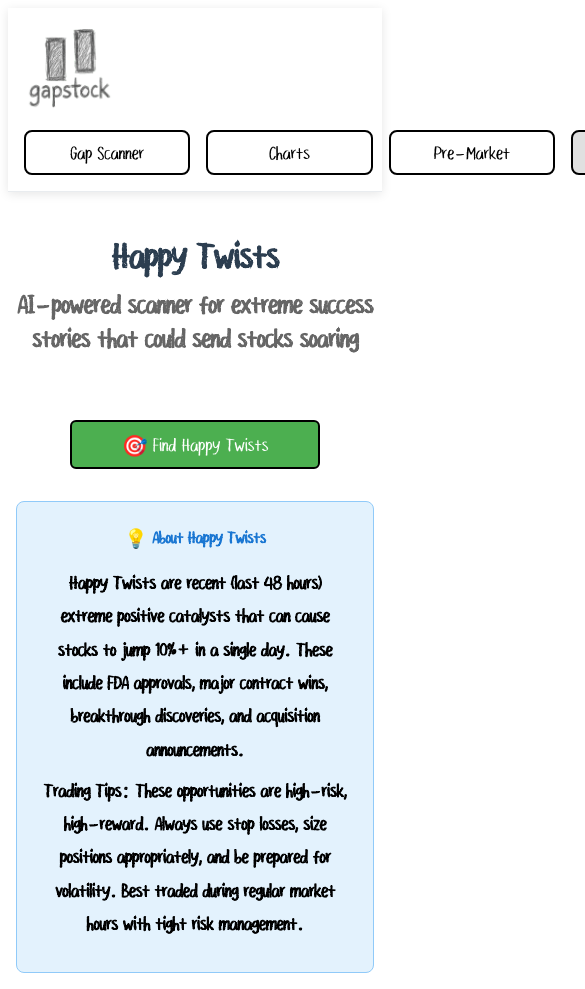
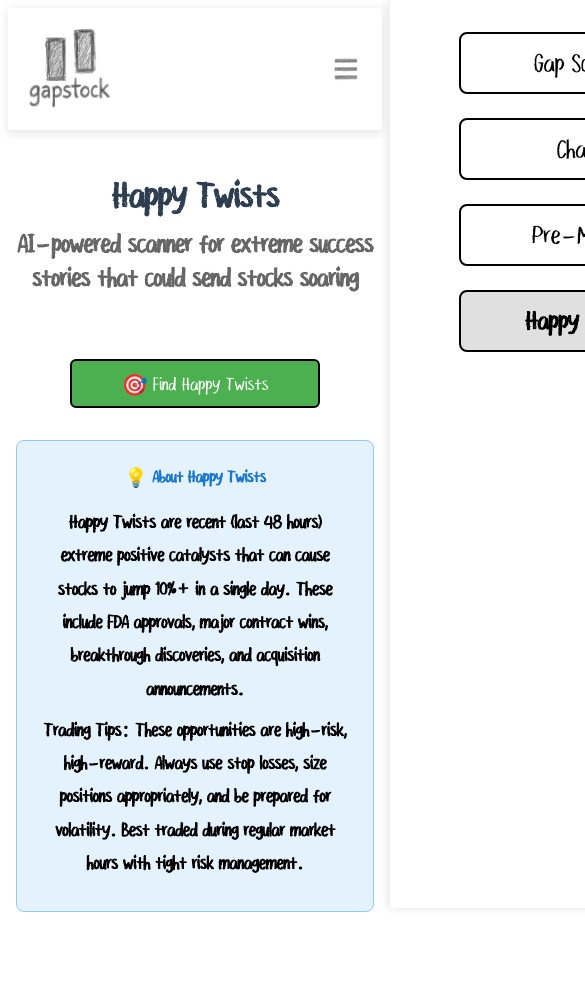
Before and after one commit to NirShihor/stockshower_new, a React (Create React App) app in the folder client/: page /happy-twists in a window 390 px wide. Shown: the top 989 px of the page, 585 px wide, since content can reach past the window. After the commit the page ends 928 px from the top, so only its background shows below. Built offline with nearby package versions, Linux system fonts and the light colour scheme; what chartjs-chart-financial would draw is missing.

Commit message:
happy twists improved

```diff
--- a/client/src/App.css
+++ b/client/src/App.css
@@ -19,6 +19,7 @@
   box-shadow: 0 2px 10px rgba(0, 0, 0, 0.1);
   margin-bottom: 0;
   border-bottom: 1px solid #e9ecef;
+  position: relative;
 }
 
 .nav-brand {
@@ -70,6 +71,44 @@
   border-color: black;
   color: black;
   font-weight: 600;
+}
+
+/* Hamburger Menu Styles */
+.hamburger-menu {
+  display: none;
+  background: none;
+  border: none;
+  font-size: 2rem;
+  cursor: pointer;
+  padding: 0.5rem;
+  color: black;
+}
+
+.hamburger-icon {
+  display: block;
+  transition: transform 0.3s ease;
+}
+
+.hamburger-close {
+  display: block;
+  transition: transform 0.3s ease;
+}
+
+.hamburger-close {
+  font-size: 1.8rem;
+  font-weight: bold;
+}
+
+/* Mobile Navigation Overlay */
+.nav-overlay {
+  position: fixed;
+  top: 0;
+  left: 0;
+  right: 0;
+  bottom: 0;
+  background: rgba(0, 0, 0, 0.5);
+  z-index: 998;
+  display: none;
 }
 
 /* Page Headers */
@@ -129,22 +168,66 @@
   margin-left: 2px;
 }
 
+/* Happy Twists card buttons for large screens */
+.happy-twists-card-button {
+  width: 50% !important;
+  min-width: 120px !important;
+  max-width: 180px !important;
+  font-size: 1.1rem !important;
+  padding: 0.4rem 0.8rem !important;
+  margin: 0 auto !important;
+}
+
 /* Responsive Design */
 @media (max-width: 768px) {
   .navigation {
-    flex-direction: column;
-    gap: 1rem;
+    flex-direction: row;
+    justify-content: space-between;
+    align-items: center;
     padding: 1rem;
-    align-items: flex-start;
   }
 
   .nav-brand {
-    align-self: flex-start;
+    flex: 1;
   }
 
+  /* Show hamburger menu on mobile */
+  .hamburger-menu {
+    display: block;
+  }
+
+  /* Hide nav links by default on mobile */
   .nav-links {
+    position: fixed;
+    top: 0;
+    right: -100%;
+    width: 100vw;
+    height: 100vh;
+    background: white;
+    box-shadow: -2px 0 10px rgba(0, 0, 0, 0.1);
+    z-index: 999;
+    padding: 2rem 0;
+    flex-direction: column;
+    justify-content: flex-start;
+    align-items: center;
     gap: 1rem;
-    align-self: flex-start;
+    transition: right 0.3s ease;
+  }
+
+  /* Show nav links when menu is open */
+  .nav-links-open {
+    right: 0;
+  }
+
+  /* Show overlay when menu is open */
+  .nav-overlay {
+    display: block !important;
+  }
+
+  .nav-link {
+    width: 200px;
+    text-align: center;
+    margin-bottom: 0.5rem;
   }
 
   .main-content {
@@ -753,20 +836,6 @@
     padding: 0.6rem 1rem !important;
   }
 
-  .nav-links {
-    flex-direction: row;
-    justify-content: space-evenly;
-    gap: 1rem;
-    width: 100%;
-  }
-
-  .nav-link {
-    font-size: 1.3rem;
-    padding: 0.5rem 0.7rem;
-    flex: 1;
-    text-align: center;
-    max-width: 110px;
-  }
 
   .tab-button {
     font-size: 1.4rem;
@@ -890,6 +959,7 @@
     max-width: 240px !important;
     font-size: 1.2rem !important;
     padding: 0.5rem 0.8rem !important;
+    margin: 0 auto !important;
   }
 
   /* Fix stock card detail rows on narrow screens */
--- a/client/src/components/Navigation.tsx
+++ b/client/src/components/Navigation.tsx
@@ -1,40 +1,76 @@
-import React from 'react';
+import React, { useState } from 'react';
 import { Link, useLocation } from 'react-router-dom';
 
 const Navigation: React.FC = () => {
   const location = useLocation();
+  const [isMenuOpen, setIsMenuOpen] = useState(false);
+
+  const toggleMenu = () => {
+    setIsMenuOpen(!isMenuOpen);
+  };
+
+  const closeMenu = () => {
+    setIsMenuOpen(false);
+  };
 
   return (
     <nav className="navigation">
       <div className="nav-brand">
         <img src="/gapstock_logo_pencil_scatchy.png" alt="gapstock logo" className="nav-logo" />
       </div>
-      <div className="nav-links">
+
+      {/* Hamburger Menu Button */}
+      <button
+        className="hamburger-menu"
+        onClick={toggleMenu}
+        aria-label="Toggle navigation menu"
+      >
+        {isMenuOpen ? (
+          <span className="hamburger-close">✕</span>
+        ) : (
+          <img
+            src="/hamburger_pencil.png"
+            alt="Menu"
+            className="hamburger-icon"
+            style={{ width: '24px', height: '24px' }}
+          />
+        )}
+      </button>
+
+      {/* Navigation Links */}
+      <div className={`nav-links ${isMenuOpen ? 'nav-links-open' : ''}`}>
         <Link
           to="/"
           className={`nav-link ${location.pathname === '/' ? 'active' : ''}`}
+          onClick={closeMenu}
         >
           Gap Scanner
         </Link>
         <Link
           to="/charts"
           className={`nav-link ${location.pathname === '/charts' ? 'active' : ''}`}
+          onClick={closeMenu}
         >
           Charts
         </Link>
         <Link
           to="/pre-market"
           className={`nav-link ${location.pathname === '/pre-market' ? 'active' : ''}`}
+          onClick={closeMenu}
         >
           Pre-Market
         </Link>
         <Link
           to="/happy-twists"
           className={`nav-link ${location.pathname === '/happy-twists' ? 'active' : ''}`}
+          onClick={closeMenu}
         >
           Happy Twists
         </Link>
       </div>
+
+      {/* Overlay for mobile */}
+      {isMenuOpen && <div className="nav-overlay" onClick={closeMenu}></div>}
     </nav>
   );
 };
--- a/client/src/pages/HappyTwistsPage.tsx
+++ b/client/src/pages/HappyTwistsPage.tsx
@@ -31,7 +31,15 @@
 
         if (isToday) {
           console.log('Restored previous happy twists data from localStorage');
-          setHappyTwists(parsedData.twists);
+          console.log('Restored twists:', parsedData.twists);
+
+          // Clean URLs in existing data
+          const cleanedTwists = parsedData.twists.map((twist: HappyTwist) => ({
+            ...twist,
+            sourceUrl: twist.sourceUrl ? cleanUrl(twist.sourceUrl) : twist.sourceUrl
+          }));
+
+          setHappyTwists(cleanedTwists);
           setAnalysis(parsedData.analysis);
           setLastUpdated(new Date(parsedData.timestamp));
         } else {
@@ -90,12 +98,18 @@
 - Stock Symbol
 - Company Name
 - News Headline
+- Clean source URL (IMPORTANT: provide ONLY the clean URL without any extra text, dates, or parentheses)
 - Why this could cause a 10%+ jump
 - Risk factors to consider
 
 Focus on news from the last 48 hours. Prioritize smaller companies ($10M-$10B market cap) as they move more on news.
 
-Format your response as:
+CRITICAL FORMATTING REQUIREMENTS:
+- For source URLs, provide ONLY the clean URL like: https://www.example.com/article
+- Do NOT include dates, parentheses, or extra text in the URL
+- Make sure each URL is complete and functional
+
+Format your response EXACTLY as:
 
 **Market Scan Summary:**
 [Brief overview of current market conditions for positive catalysts]
@@ -104,6 +118,7 @@
 
 1. **[SYMBOL] - [Company Name]**
    📰 Headline: [News headline]
+   🔗 Source: [Clean URL only - no extra text]
    🚀 Potential Impact: [Why this could cause 10%+ move]
    ⚠️ Risk: [Key risk to consider]
 
@@ -119,6 +134,8 @@
 
         // Parse the AI response to extract structured data
         const parsedTwists = parseAIResponse(data.analysis);
+        console.log('AI Response:', data.analysis);
+        console.log('Parsed Twists:', parsedTwists);
         setHappyTwists(parsedTwists);
         setAnalysis(data.analysis);
         setLastUpdated(new Date());
@@ -133,25 +150,92 @@
     }
   };
 
+  // Helper function to clean and validate URLs
+  const cleanUrl = (rawUrl: string): string | undefined => {
+    if (!rawUrl) return undefined;
+
+    console.log('Original raw URL:', rawUrl);
+
+    // Remove common formatting issues
+    let cleanedUrl = rawUrl
+      .trim()
+      .replace(/^["']|["']$/g, '') // Remove quotes
+      .replace(/\s+\(.*?\)$/g, '') // Remove trailing text in parentheses like "(August 12, 2025)"
+      .replace(/\(.*?\)$/g, '') // Remove any trailing parentheses content
+      .replace(/%20/g, '') // Remove URL encoded spaces entirely
+      .replace(/\s+.*$/, '') // Remove everything after first space
+      .replace(/\s/g, '') // Remove any remaining spaces
+      .split(/[\s(]/)[0]; // Take only the first part before space or parenthesis
+
+    console.log('After initial cleaning:', cleanedUrl);
+
+    // If it doesn't start with http, try to fix it
+    if (!cleanedUrl.startsWith('http')) {
+      if (cleanedUrl.startsWith('www.')) {
+        cleanedUrl = 'https://' + cleanedUrl;
+      } else if (cleanedUrl.includes('.')) {
+        cleanedUrl = 'https://' + cleanedUrl;
+      } else {
+        console.warn('No valid domain found in URL:', cleanedUrl);
+        return undefined; // Invalid URL
+      }
+    }
+
+    console.log('Final cleaned URL:', cleanedUrl);
+
+    // Basic URL validation
+    try {
+      new URL(cleanedUrl);
+      return cleanedUrl;
+    } catch (error) {
+      console.warn('Invalid URL after cleaning:', cleanedUrl, error);
+      return undefined;
+    }
+  };
+
   // Helper function to parse AI response into structured data
   const parseAIResponse = (aiText: string): HappyTwist[] => {
     const twists: HappyTwist[] = [];
 
-    // Enhanced regex pattern to extract stock entries with source URLs
-    const pattern = /\*\*\[([A-Z]+)\] - ([^*]+)\*\*[\s\S]*?📰 Headline: ([^\n]+)[\s\S]*?🔗 Source: ([^\n]+)[\s\S]*?🚀 (?:Impact|Potential Impact): ([^\n]+)/g;
+    // Multiple regex patterns to handle different formatting
+    const patterns = [
+      // Original pattern with brackets and emojis
+      /\*\*\[([A-Z]+)\] - ([^*]+)\*\*[\s\S]*?📰 Headline: ([^\n]+)[\s\S]*?🔗 Source: ([^\n]+)[\s\S]*?🚀 (?:Impact|Potential Impact): ([^\n]+)/g,
 
+      // Pattern without brackets
+      /\*\*([A-Z]+) - ([^*]+)\*\*[\s\S]*?📰 Headline: ([^\n]+)[\s\S]*?🔗 Source: ([^\n]+)[\s\S]*?🚀 (?:Impact|Potential Impact): ([^\n]+)/g,
+
+      // Pattern with different formatting
+      /\*\*([A-Z]+)[\s]*-[\s]*([^*]+)\*\*[\s\S]*?Headline:[\s]*([^\n]+)[\s\S]*?Source:[\s]*([^\n]+)[\s\S]*?Impact:[\s]*([^\n]+)/g,
+
+      // Simpler pattern for basic extraction
+      /([A-Z]{2,5})[\s]*-[\s]*([^:\n]+)[\s\S]*?(?:Headline|News):[\s]*([^:\n]+)[\s\S]*?(?:Source|URL):[\s]*([^:\n]+)[\s\S]*?(?:Impact|Why):[\s]*([^:\n]+)/g
+    ];
+
+    for (const pattern of patterns) {
       let match;
       while ((match = pattern.exec(aiText)) !== null) {
+        const rawUrl = match[4].trim();
+        const cleanedUrl = cleanUrl(rawUrl);
+
+        console.log('Raw URL:', rawUrl);
+        console.log('Cleaned URL:', cleanedUrl);
+
         twists.push({
           symbol: match[1],
           companyName: match[2].trim(),
           newsHeadline: match[3].trim(),
-        sourceUrl: match[4].trim(),
+          sourceUrl: cleanedUrl,
           potentialImpact: match[5].trim(),
           timestamp: new Date().toISOString()
         });
       }
 
+      // If we found matches with this pattern, don't try others
+      if (twists.length > 0) break;
+    }
+
+    console.log(`Parsed ${twists.length} twists from AI response`);
     return twists;
   };
 
@@ -240,26 +324,26 @@
               }}>
                 {twist.sourceUrl && (
                   <button
-                    className="analysis-button"
+                    className="analysis-button happy-twists-card-button"
                     onClick={() => window.open(twist.sourceUrl, '_blank')}
                     style={{
                       backgroundColor: '#2196F3',
                       color: 'white',
-                      fontSize: '1.4rem',
-                      padding: '0.5rem 1rem'
+                      fontSize: '1.2rem',
+                      padding: '0.4rem 0.8rem'
                     }}
                   >
                     📰 Read Full Article
                   </button>
                 )}
                 <button
-                  className="analysis-button"
+                  className="analysis-button happy-twists-card-button"
                   onClick={() => window.location.href = `/charts?symbol=${twist.symbol}`}
                   style={{
                     backgroundColor: '#90EE90',
                     color: 'black',
-                    fontSize: '1.4rem',
-                    padding: '0.5rem 1rem'
+                    fontSize: '1.2rem',
+                    padding: '0.4rem 0.8rem'
                   }}
                 >
                   📈 View Chart
```
Also changed, not shown: client/public/hamburger_pencil.png (added). Lines whose indentation alone changed are shown as unchanged.
